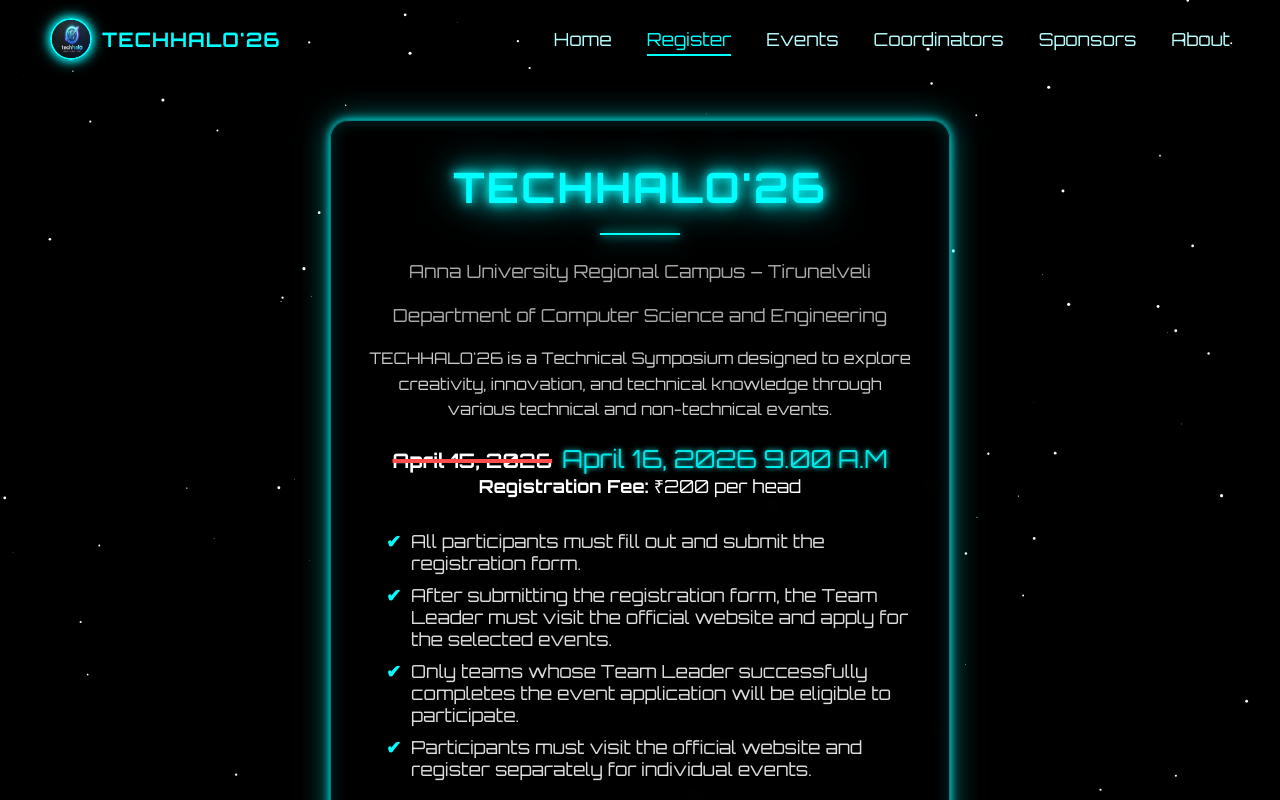
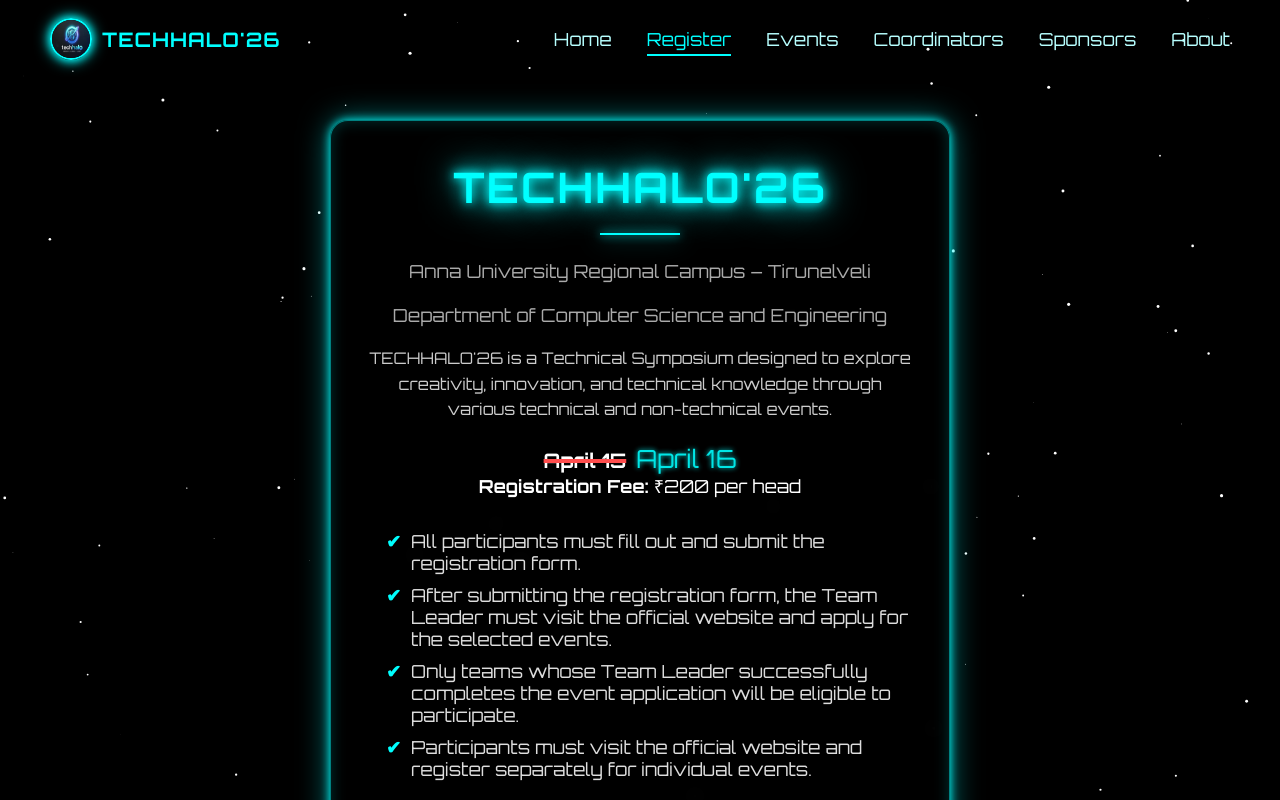
Before and after one commit to Sailash05/TECHHALO2026, a React (Vite) app: page /register in a window 1280 px wide. Shown: the top 800 px of the page. Built offline with nearby package versions, Linux system fonts and the light colour scheme.

Commit message:
Update Register.jsx

```diff
--- a/src/pages/registerPage/Register.jsx
+++ b/src/pages/registerPage/Register.jsx
@@ -53,8 +53,8 @@
 
 <div className="register-meta">
 
-<span className="old-date">April 15, 2026</span>
-<span className="new-date">April 16, 2026 9.00 A.M</span>
+<span className="old-date">April 15</span>
+<span className="new-date">April 16</span>
 <p><strong>Registration Fee:</strong> ₹200 per head</p>
 
 <br />
```
